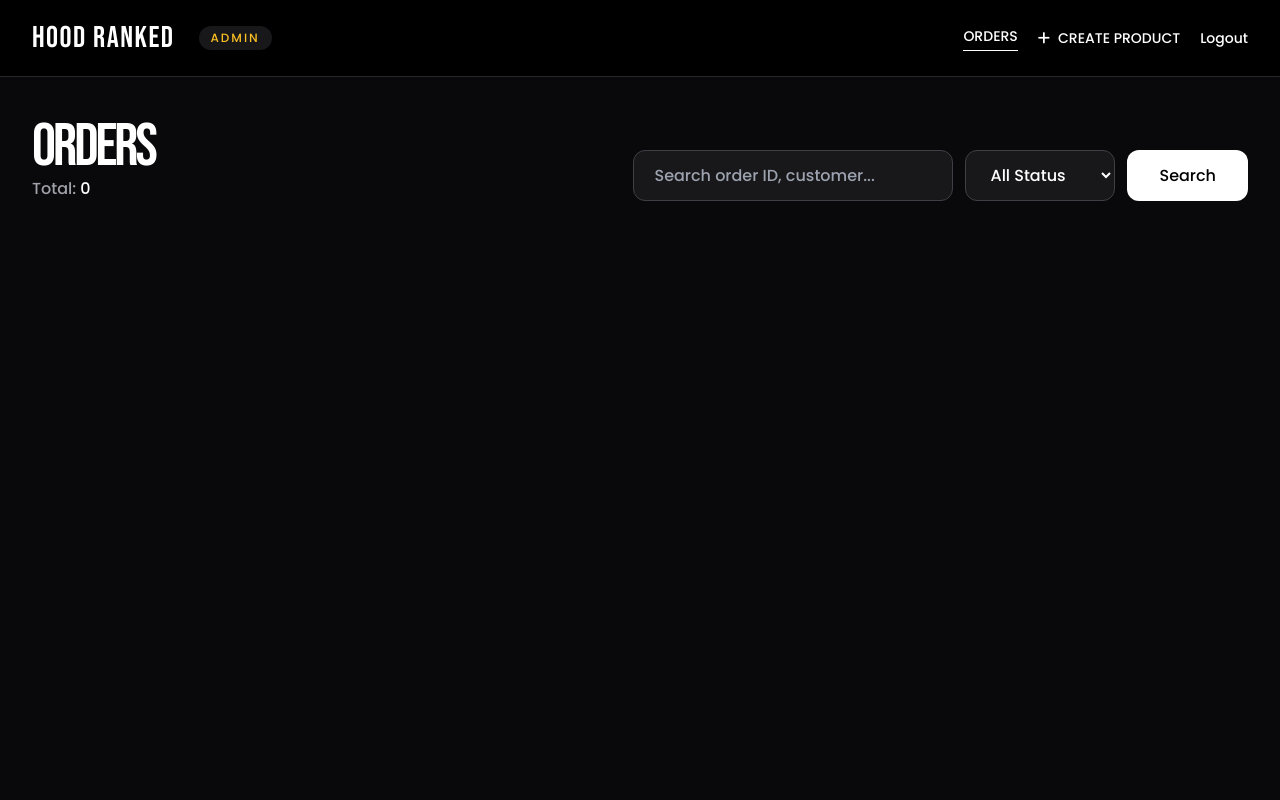
After one commit to hoodranked01-maker/hoodranked, a Django app: page /admin/orders/ in a window 1280 px wide. The commit adds this page. Run offline with Django 5.2, Linux system fonts and the light colour scheme; the visitor is signed in with stand-in values (Sample User, id 1); data that the repository does not hold is empty; some libraries are stand-ins or nearby versions.

Commit message:
Add admin orders panel and contact page
Add order management functionality for admins with search, filtering, and status updates. Create a dedicated contact page with social links and business information. Update CSRF_TRUSTED_ORIGINS to allow the production domain and ngrok for development.

```diff
--- a/main/settings.py
+++ b/main/settings.py
@@ -32,6 +32,11 @@ DEBUG = os.getenv('DEBUG')
 
 ALLOWED_HOSTS = ['*']
 
+CSRF_TRUSTED_ORIGINS = [
+    'https://hoodranked.store',
+    'http://127.0.0.1',
+    'https://remonstratingly-pretorial-gaynelle.ngrok-free.dev'
+]
 
 # Application definition
 
--- a/main/urls.py
+++ b/main/urls.py
@@ -2,8 +2,11 @@ from django.contrib import admin
 from django.urls import path, include
 from django.conf import settings
 from django.conf.urls.static import static
+from store.views import admin_orders, update_order_status
 
 urlpatterns = [
+    path('admin/orders/', admin_orders, name='admin_orders'),
+    path('admin/orders/<int:order_id>/update-status/', update_order_status, name='update_order_status'),
     path('admin/', admin.site.urls),
     path('', include('store.urls')),
 ]
--- a/store/urls.py
+++ b/store/urls.py
@@ -1,10 +1,11 @@
 from django.urls import path
-from .views import index, store, product_detail, cart, checkout, process_checkout, payment_success, order_success_clean, thank_you
+from .views import index, store, product_detail, cart, checkout, process_checkout, payment_success, order_success_clean, thank_you, contact, admin_orders, update_order_status
 
 urlpatterns = [
     path('', index, name='index'),
     path('store/', store, name='store'),
     path('product/<slug:slug>/', product_detail, name='product_detail'),
+    path('contact/', contact, name='contact'),
     path('cart/', cart, name='cart'),
     path('checkout/', checkout, name='checkout'),
     path('checkout/process/', process_checkout, name='process_checkout'),
--- a/store/views.py
+++ b/store/views.py
@@ -4,6 +4,7 @@ from django.core.paginator import Paginator, EmptyPage, PageNotAnInteger
 from django.db.models import Q
 import requests
 from .models import Order, OrderItem, Product, Variant, Collection
+from django.contrib.auth.decorators import user_passes_test
 import json
 from decimal import Decimal
 import json
@@ -12,6 +13,7 @@ from django.views.decorators.http import require_POST
 from django.views.decorators.csrf import csrf_exempt
 from .models import Order, OrderItem, Product, Variant
 import logging
+from django.contrib import messages
 
 logger = logging.getLogger(__name__)
 
@@ -103,6 +105,9 @@ def product_detail(request, slug):
         'product': product,
     }
     return render(request, 'store/product_detail.html', context)
+
+def contact(request):
+    return render(request, 'store/contact.html')
 
 def cart(request):
     return render(request, 'store/cart.html')
@@ -258,3 +263,49 @@ def order_success_clean(request, order_id):
 
 def thank_you(request):
     return render(request, 'store/thanks.html')
+
+@user_passes_test(lambda u: u.is_superuser, login_url='/admin/')
+def admin_orders(request):
+    queryset = Order.objects.filter(payment_status='paid').order_by('-created_at')
+
+    # Search
+    search_query = request.GET.get('search', '').strip()
+    if search_query:
+        queryset = queryset.filter(
+            Q(order_id__icontains=search_query) |
+            Q(name__icontains=search_query) |
+            Q(email__icontains=search_query) |
+            Q(reference__icontains=search_query)
+        )
+
+    # Status Filter
+    status = request.GET.get('status')
+    if status:
+        queryset = queryset.filter(status=status)
+
+    # Prefetch related items
+    queryset = queryset.prefetch_related('items')
+
+    # Pagination
+    paginator = Paginator(queryset, 15)
+    page_number = request.GET.get('page')
+    orders = paginator.get_page(page_number)
+
+    context = {
+        'orders': orders,
+        'search_query': search_query,   # To keep search term in input
+    }
+    return render(request, 'admin/orders.html', context)
+
+@user_passes_test(lambda u: u.is_superuser)
+def update_order_status(request, order_id):
+    order = get_object_or_404(Order, id=order_id)
+
+    if request.method == 'POST':
+        new_status = request.POST.get('status')
+        if new_status in ['pending', 'processing', 'shipped', 'delivered', 'cancelled']:
+            order.status = new_status
+            order.save()
+            messages.success(request, f'Order {order.order_id} marked as {new_status}.')
+
+    return redirect('admin_orders')
--- /dev/null
+++ b/templates/admin/orders.html
@@ -0,0 +1,288 @@
+{% load static %}
+{% load humanize %}
+
+<!DOCTYPE html>
+<html lang="en" class="scroll-smooth">
+<head>
+    <meta charset="UTF-8" />
+    <meta name="viewport" content="width=device-width, initial-scale=1.0" />
+    <title>Admin • Orders | Hood Ranked</title>
+    <script src="https://cdn.tailwindcss.com"></script>
+    <script src="https://kit.fontawesome.com/5c85fd2f27.js" crossorigin="anonymous"></script>
+
+    <link href="https://fonts.googleapis.com/css2?family=Bebas+Neue&family=Poppins:wght@300;500;700&display=swap" rel="stylesheet" />
+
+    <style>
+        body { font-family: 'Poppins', sans-serif; }
+        .font-bebas { font-family: 'Bebas Neue', sans-serif; }
+
+        .accordion-header {
+            transition: all 0.3s ease;
+        }
+        .accordion-content {
+            max-height: 0;
+            overflow: hidden;
+            transition: max-height 0.4s cubic-bezier(0.4, 0, 0.2, 1);
+        }
+        .accordion-item.open .accordion-content {
+            max-height: 1400px;
+        }
+        .status-badge {
+            font-size: 0.75rem;
+            padding: 2px 10px;
+            border-radius: 9999px;
+            font-weight: 600;
+        }
+    </style>
+
+    <script>
+        tailwind.config = {
+            content: [],
+            theme: {
+                extend: {
+                    fontFamily: {
+                        bebas: ['Bebas Neue', 'sans-serif'],
+                    }
+                }
+            }
+        }
+    </script>
+</head>
+<body class="bg-zinc-950 text-white min-h-screen">
+
+    <!-- Top Nav -->
+    <nav class="bg-black border-b border-zinc-800 sticky top-0 z-50">
+        <div class="max-w-screen-2xl mx-auto px-6 md:px-8 py-5 flex items-center justify-between">
+            <div class="flex items-center gap-6">
+                <a href="/admin/" class="font-bebas text-3xl tracking-wider">HOOD RANKED</a>
+                <span class="text-xs uppercase tracking-[2px] bg-zinc-900 px-3 py-1 rounded-full text-amber-400 hidden sm:inline">ADMIN</span>
+            </div>
+
+            <div class="flex items-center gap-5 text-sm">
+                <a href="{% url 'admin_orders' %}" class="font-medium text-white border-b border-white pb-1">ORDERS</a>
+                <a href="#" class="flex items-center gap-2 hover:text-amber-400 transition">
+                    <i class="fas fa-plus"></i>
+                    <span class="hidden md:inline">CREATE PRODUCT</span>
+                </a>
+                <a href="/admin/logout/" class="hover:text-red-400 transition">Logout</a>
+            </div>
+        </div>
+    </nav>
+
+    <div class="max-w-screen-2xl mx-auto px-6 md:px-8 py-8 md:py-10">
+
+        <!-- Header -->
+        <div class="flex flex-col md:flex-row md:items-end justify-between gap-6 mb-10">
+            <div>
+                <h1 class="font-bebas text-5xl md:text-6xl tracking-tighter">ORDERS</h1>
+                <p class="text-zinc-400">Total: <span class="text-white font-medium">{{ orders.paginator.count }}</span></p>
+            </div>
+
+            <!-- Search & Filter -->
+            <form method="get" class="flex flex-col sm:flex-row gap-3 w-full md:w-auto">
+                <input type="text" name="search" value="{{ search_query|default:'' }}"
+                    placeholder="Search order ID, customer..."
+                    class="bg-zinc-900 border border-zinc-700 rounded-xl px-5 py-3 w-full md:w-80 focus:outline-none focus:border-white transition">
+
+                <select name="status" class="bg-zinc-900 border border-zinc-700 rounded-xl px-5 py-3 focus:outline-none">
+                    <option value="">All Status</option>
+                    <option value="pending" {% if request.GET.status == 'pending' %}selected{% endif %}>Pending</option>
+                    <option value="processing" {% if request.GET.status == 'processing' %}selected{% endif %}>Processing</option>
+                    <option value="shipped" {% if request.GET.status == 'shipped' %}selected{% endif %}>Shipped</option>
+                    <option value="delivered" {% if request.GET.status == 'delivered' %}selected{% endif %}>Delivered</option>
+                    <option value="cancelled" {% if request.GET.status == 'cancelled' %}selected{% endif %}>Cancelled</option>
+                </select>
+
+                <button type="submit"
+                        class="bg-white text-black px-8 py-3 rounded-xl font-medium hover:bg-amber-400 transition whitespace-nowrap">
+                    Search
+                </button>
+            </form>
+        </div>
+
+        <!-- Orders List -->
+        <div class="space-y-4">
+            {% for order in orders %}
+            <div class="accordion-item bg-zinc-900 border border-zinc-800 rounded-2xl overflow-hidden" data-order-id="{{ order.order_id }}">
+
+                <!-- Header -->
+                <div class="accordion-header px-5 md:px-8 py-5 md:py-6 flex flex-col md:flex-row md:items-center justify-between cursor-pointer hover:bg-zinc-800/50 gap-4">
+                    <div class="flex flex-col md:flex-row md:items-center gap-4 md:gap-8 flex-1">
+                        <div>
+                            <span class="font-mono text-lg md:text-xl font-bold text-amber-400">{{ order.order_id }}</span>
+                        </div>
+                        <div>
+                            <div class="font-medium">{{ order.name }}</div>
+                            <div class="text-sm text-zinc-500">{{ order.email }}</div>
+                        </div>
+                        <div class="text-sm text-zinc-400 whitespace-nowrap">
+                            {{ order.created_at|date:"d M, Y • H:i" }}
+                        </div>
+                    </div>
+
+                    <!-- Order Meta -->
+                    <div class="mt-10 pt-6 border-t border-zinc-700">
+                        <div class="grid grid-cols-2 md:grid-cols-3 gap-6 mb-6">
+
+                            <!-- Order Status -->
+                            <div>
+                                <span class="text-zinc-500 block mb-1">Order Status</span>
+                                <span class="status-badge
+                                    {% if order.status == 'delivered' %}bg-green-500/20 text-green-400
+                                    {% elif order.status == 'shipped' %}bg-blue-500/20 text-blue-400
+                                    {% elif order.status == 'processing' %}bg-yellow-500/20 text-yellow-400
+                                    {% elif order.status == 'cancelled' %}bg-red-500/20 text-red-400
+                                    {% else %}bg-zinc-700 text-zinc-300{% endif %}">
+                                    {{ order.get_status_display }}
+                                </span>
+                            </div>
+
+                            <!-- Payment Status -->
+                            <div>
+                                <span class="text-zinc-500 block mb-1">Payment Status</span>
+                                <span class="status-badge
+                                    {% if order.payment_status == 'paid' %}bg-emerald-500/20 text-emerald-400
+                                    {% elif order.payment_status == 'refunded' %}bg-purple-500/20 text-purple-400
+                                    {% elif order.payment_status == 'failed' %}bg-red-500/20 text-red-400
+                                    {% else %}bg-amber-500/20 text-amber-400{% endif %}">
+                                    {{ order.get_payment_status_display }}
+                                </span>
+                            </div>
+
+                            <!-- Action Button -->
+                            <div class="md:ml-auto md:col-span-1 col-span-full">
+                                {% if order.status != 'delivered' and order.status != 'cancelled' %}
+                                <form method="post" action="{% url 'update_order_status' order.id %}" class="inline-block">
+                                    {% csrf_token %}
+
+                                    {% if order.status == 'shipped' %}
+                                        <!-- Show "Mark as Delivered" if already shipped -->
+                                        <input type="hidden" name="status" value="delivered">
+                                        <button type="submit"
+                                                onclick="return confirm('Mark this order as Delivered?')"
+                                                class="bg-green-600 hover:bg-green-500 transition text-white px-6 py-2.5 rounded-xl text-sm font-medium flex items-center gap-2">
+                                            <i class="fas fa-check-circle"></i>
+                                            Mark as Delivered
+                                        </button>
+                                    {% else %}
+                                        <!-- Show "Mark as Shipped" otherwise -->
+                                        <input type="hidden" name="status" value="shipped">
+                                        <button type="submit"
+                                                onclick="return confirm('Mark this order as Shipped?')"
+                                                class="bg-blue-600 hover:bg-blue-500 transition text-white px-6 py-2.5 rounded-xl text-sm font-medium flex items-center gap-2">
+                                            <i class="fas fa-truck"></i>
+                                            Mark as Shipped
+                                        </button>
+                                    {% endif %}
+                                </form>
+                                {% endif %}
+                            </div>
+                        </div>
+
+                        <!-- Additional Info -->
+                        <div class="grid grid-cols-2 md:flex gap-x-8 gap-y-4 text-sm">
+                            <div>
+                                <span class="text-zinc-500">Service Fee:</span><br>
+                                <span class="font-medium">₦{{ order.service_fee }}</span>
+                            </div>
+                            <div>
+                                <span class="text-zinc-500">Reference:</span><br>
+                                <span class="font-mono">{{ order.reference }}</span>
+                            </div>
+                        </div>
+                    </div>
+                </div>
+
+                <!-- Expanded Content -->
+                <div class="accordion-content px-5 md:px-8 pb-8 border-t border-zinc-800">
+                    <div class="grid grid-cols-1 lg:grid-cols-3 gap-8 pt-8">
+                        <!-- Customer Info -->
+                        <div>
+                            <h3 class="uppercase text-xs tracking-widest text-zinc-500 mb-3">Customer</h3>
+                            <p class="font-medium">{{ order.name }}</p>
+                            <p class="text-sm">{{ order.email }}</p>
+                            <p class="text-sm">{{ order.phone }}</p>
+                            <p class="text-sm mt-4 leading-relaxed">{{ order.address }}, {{ order.city }}, {{ order.state }} {{ order.postal_code }}</p>
+                        </div>
+
+                        <!-- Order Items -->
+                        <div class="lg:col-span-2">
+                            <h3 class="uppercase text-xs tracking-widest text-zinc-500 mb-4">Items ({{ order.items.count }})</h3>
+                            <div class="space-y-4">
+                                {% for item in order.items.all %}
+                                <div class="flex gap-4 bg-zinc-950 p-4 rounded-xl">
+                                    <img class="w-16 h-16 bg-zinc-800 rounded-lg flex-shrink-0 object-cover"
+                                         src="{{ item.product.get_primary_image }}"
+                                         alt="{{ item.product.name }}">
+                                    <div class="flex-1 min-w-0">
+                                        <p class="font-medium truncate">{{ item.product.name }}</p>
+                                        <p class="text-sm text-zinc-400">Size: {{ item.size|default:"N/A" }} × {{ item.quantity }}</p>
+                                    </div>
+                                    <div class="text-right font-medium whitespace-nowrap">
+                                        ₦{{ item.price|floatformat:0 }}
+                                    </div>
+                                </div>
+                                {% empty %}
+                                <p class="text-zinc-500">No items found.</p>
+                                {% endfor %}
+                            </div>
+                        </div>
+                    </div>
+
+                    <!-- Order Meta -->
+                    <div class="mt-10 pt-6 border-t border-zinc-700 grid grid-cols-2 md:flex md:gap-10 text-sm">
+                        <div>
+                            <span class="text-zinc-500">Payment:</span><br>
+                            <span class="font-medium capitalize {% if order.payment_status == 'paid' %}text-green-400{% else %}text-amber-400{% endif %}">
+                                {{ order.get_payment_status_display }}
+                            </span>
+                        </div>
+                        <div>
+                            <span class="text-zinc-500">Service Fee:</span><br>
+                            <span class="font-medium">₦{{ order.service_fee }}</span>
+                        </div>
+                        <div>
+                            <span class="text-zinc-500">Reference:</span><br>
+                            <span class="font-mono">{{ order.reference }}</span>
+                        </div>
+                    </div>
+                </div>
+            </div>
+            {% endfor %}
+        </div>
+
+        <!-- Pagination -->
+        <div class="mt-12 flex justify-center">
+            {% if orders.has_other_pages %}
+            <nav class="flex gap-2 flex-wrap justify-center">
+                {% if orders.has_previous %}
+                    <a href="?page={{ orders.previous_page_number }}{% if request.GET.search %}&search={{ request.GET.search }}{% endif %}{% if request.GET.status %}&status={{ request.GET.status }}{% endif %}"
+                       class="px-6 py-3 border border-zinc-700 hover:border-white rounded-xl transition">Previous</a>
+                {% endif %}
+
+                <span class="px-6 py-3 bg-zinc-900 rounded-xl">
+                    Page {{ orders.number }} of {{ orders.paginator.num_pages }}
+                </span>
+
+                {% if orders.has_next %}
+                    <a href="?page={{ orders.next_page_number }}{% if request.GET.search %}&search={{ request.GET.search }}{% endif %}{% if request.GET.status %}&status={{ request.GET.status }}{% endif %}"
+                       class="px-6 py-3 border border-zinc-700 hover:border-white rounded-xl transition">Next</a>
+                {% endif %}
+            </nav>
+            {% endif %}
+        </div>
+    </div>
+
+    <script>
+        // Accordion
+        document.querySelectorAll('.accordion-header').forEach(header => {
+            header.addEventListener('click', () => {
+                const item = header.parentElement;
+                item.classList.toggle('open');
+                const chevron = header.querySelector('.accordion-chevron');
+                if (chevron) chevron.style.transform = item.classList.contains('open') ? 'rotate(180deg)' : '';
+            });
+        });
+    </script>
+</body>
+</html>
--- a/templates/store/cart.html
+++ b/templates/store/cart.html
@@ -65,7 +65,7 @@
             <div class="hidden md:flex space-x-8">
                 <a href="/" class="font-medium">HOME</a>
                 <a href="{% url 'store' %}" class="font-medium">SHOP</a>
-                <a href="/contact.html" class="font-medium">CONTACT</a>
+                <a href="{% url 'contact' %}" class="font-medium">CONTACT</a>
             </div>
 
             <button id="menu-toggle" class="md:hidden">
--- a/templates/store/checkout.html
+++ b/templates/store/checkout.html
@@ -51,7 +51,7 @@
             <div class="hidden md:flex space-x-8">
                 <a href="/" class="font-medium">HOME</a>
                 <a href="{% url 'store' %}" class="font-medium">SHOP</a>
-                <a href="/contact.html" class="font-medium">CONTACT</a>
+                <a href="{% url 'contact' %}" class="font-medium">CONTACT</a>
             </div>
 
             <button id="menu-toggle" class="md:hidden">
--- a/templates/store/index.html
+++ b/templates/store/index.html
@@ -510,7 +510,7 @@
             <div class="hidden md:flex space-x-8">
                 <a href="/" class="font-medium">HOME</a>
                 <a href="{% url 'store' %}" class="font-medium">SHOP</a>
-                <a href="/contact.html" class="font-medium">CONTACT</a>
+                <a href="{% url 'contact' %}ct' %}" class="font-medium">CONTACT</a>
             </div>
             <button id="menu-toggle" class="focus:outline-none md:hidden">
                 <svg class="w-6 h-6" fill="none" stroke="currentColor" viewBox="0 0 24 24">
--- a/templates/store/order_success.html
+++ b/templates/store/order_success.html
@@ -91,7 +91,7 @@
             <div class="hidden md:flex space-x-8">
                 <a href="/" class="font-medium">HOME</a>
                 <a href="{% url 'store' %}" class="font-medium">SHOP</a>
-                <a href="/contact.html" class="font-medium">CONTACT</a>
+                <a href="{% url 'contact' %}ct' %}" class="font-medium">CONTACT</a>
             </div>
             <button id="menu-toggle" class="focus:outline-none md:hidden">
                 <svg class="w-6 h-6" fill="none" stroke="currentColor" viewBox="0 0 24 24">
--- a/templates/store/product_detail.html
+++ b/templates/store/product_detail.html
@@ -293,7 +293,7 @@
             <div class="hidden md:flex space-x-8">
                 <a href="/" class="font-medium">HOME</a>
                 <a href="{% url 'store' %}" class="font-medium">SHOP</a>
-                <a href="/contact.html" class="font-medium">CONTACT</a>
+                <a href="{% url 'contact' %}ct' %}" class="font-medium">CONTACT</a>
             </div>
             <button id="menu-toggle" class="md:hidden">
                 <svg class="w-6 h-6" fill="none" stroke="currentColor" viewBox="0 0 24 24">
--- a/templates/store/store.html
+++ b/templates/store/store.html
@@ -291,7 +291,7 @@
             <div class="hidden md:flex space-x-8">
                 <a href="/" class="font-medium">HOME</a>
                 <a href="{% url 'store' %}" class="font-medium">SHOP</a>
-                <a href="/contact.html" class="font-medium">CONTACT</a>
+                <a href="{% url 'contact' %}" class="font-medium">CONTACT</a>
             </div>
             <button id="menu-toggle" class="focus:outline-none md:hidden">
                 <svg class="w-6 h-6" fill="none" stroke="currentColor" viewBox="0 0 24 24">
```
Also changed, not shown: templates/store/contact.html (added, +342 -0 lines).
